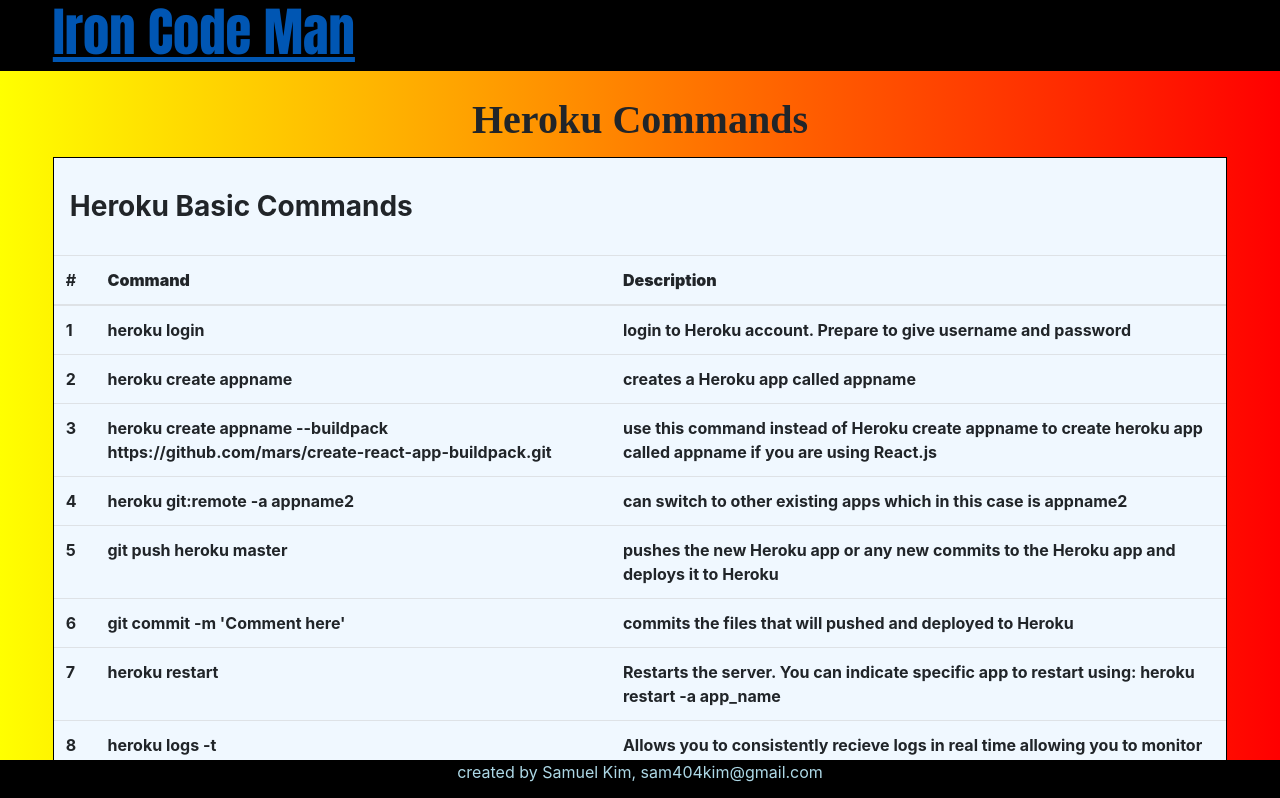
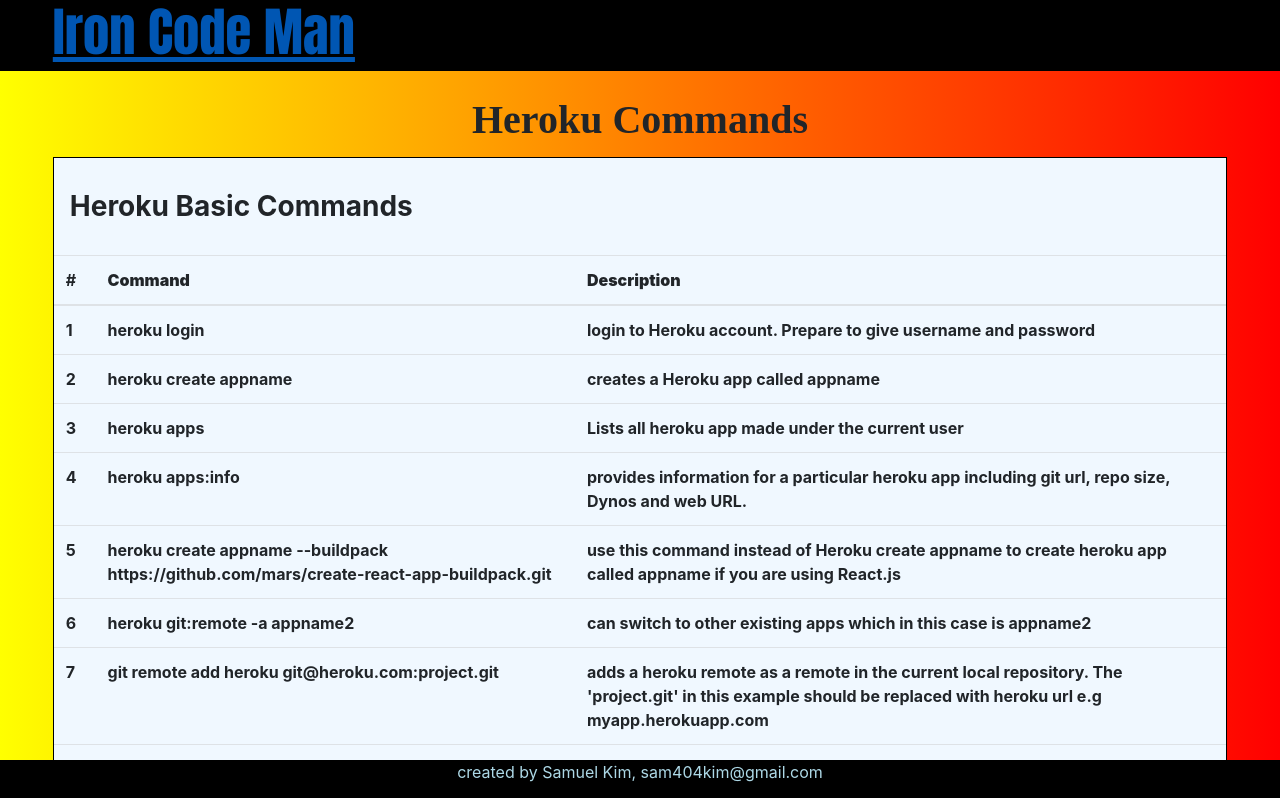
Before and after one commit to IllSmithDa/ironcodeman-view, a React (Create React App) app: page /heroku in a window 1280 px wide. Shown: the top 798 px of the page. Built offline with nearby package versions, Linux system fonts and the light colour scheme.

Commit message:
added more heroku and Git commands

```diff
--- a/src/Data/GitHubData.js
+++ b/src/Data/GitHubData.js
@@ -75,6 +75,24 @@ const GithubData = [
     description: "pulls and syncs your local project with the master branch"
   },
   {
+    type: "Git Intro",
+    command: "git pull origin master --allow-unrelated-histories",
+    description: `pulls and syncs your local project with the master branch and also
+    allowing you to merge even if the local and the git repo do not share git commit
+    history`
+  },
+  {
+    type: "Git Branch",
+    command: "git checkout -b your_branch_name",
+    description: `creates a new branch called newBranch and adding '-b' will switch you to
+    the new branch 'your_branch_name'.`
+  },
+  {
+    type: "Git Branch",
+    command: "git checkout your_branch_name",
+    description: `Switches to the existing branch 'your_branch_name'.`
+  },
+  {
     type: "Git Remove",
     command: "git reset HEAD FileName",
     description: "undo a git add . for file called FileName"
--- a/src/Data/HerokuData.js
+++ b/src/Data/HerokuData.js
@@ -11,6 +11,17 @@ const HerokuData = [
   },
   {
     type: "Heroku Intro",
+    command: "heroku apps",
+    description: "Lists all heroku app made under the current user"
+  },
+  {
+    type: "Heroku Intro",
+    command: "heroku apps:info",
+    description: `provides information for a particular heroku app including
+    git url, repo size, Dynos and web URL.`
+  },
+  {
+    type: "Heroku Intro",
     command: "heroku create appname --buildpack https://github.com/mars/create-react-app-buildpack.git",
     description: "use this command instead of Heroku create appname to create heroku app called appname if you are using React.js"
   },
@@ -18,6 +29,12 @@ const HerokuData = [
     type: "Heroku Intro",
     command: "heroku git:remote -a appname2",
     description: "can switch to other existing apps which in this case is appname2 "
+  },
+  {
+    type: "Heroku Intro",
+    command: "git remote add heroku git@heroku.com:project.git",
+    description: `adds a heroku remote as a remote in the current local repository. The 'project.git' in this example
+    should be replaced with heroku url e.g myapp.herokuapp.com`
   },
   {
     type: "Heroku Intro",
```
